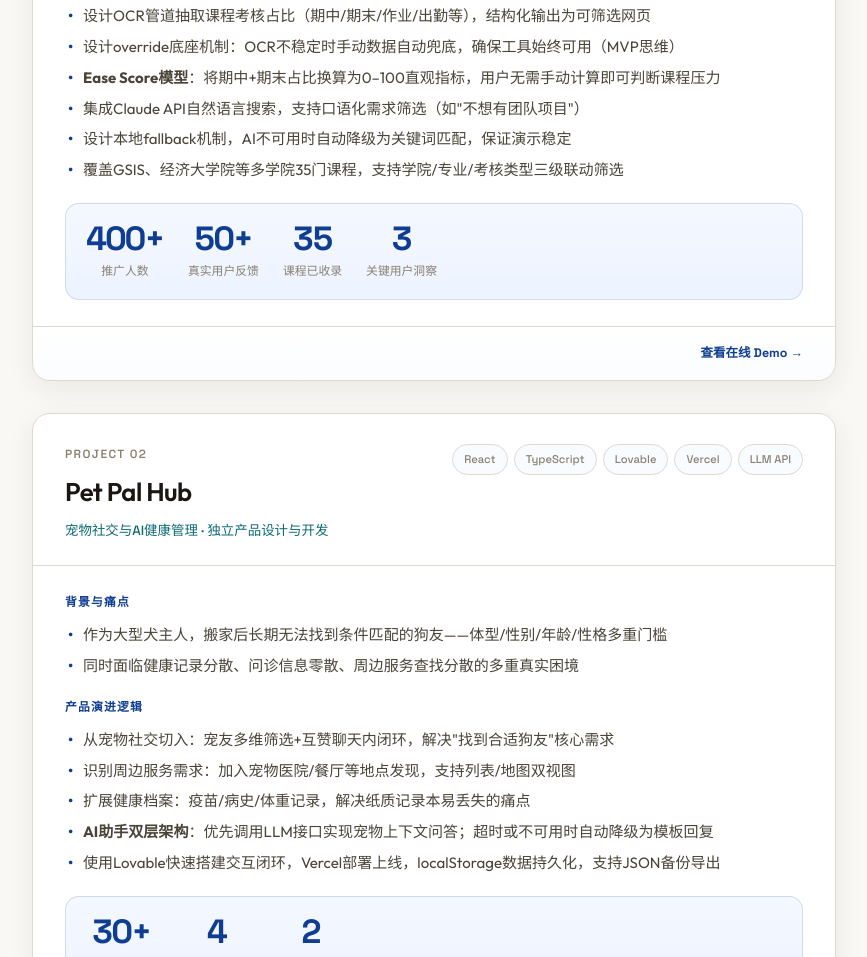
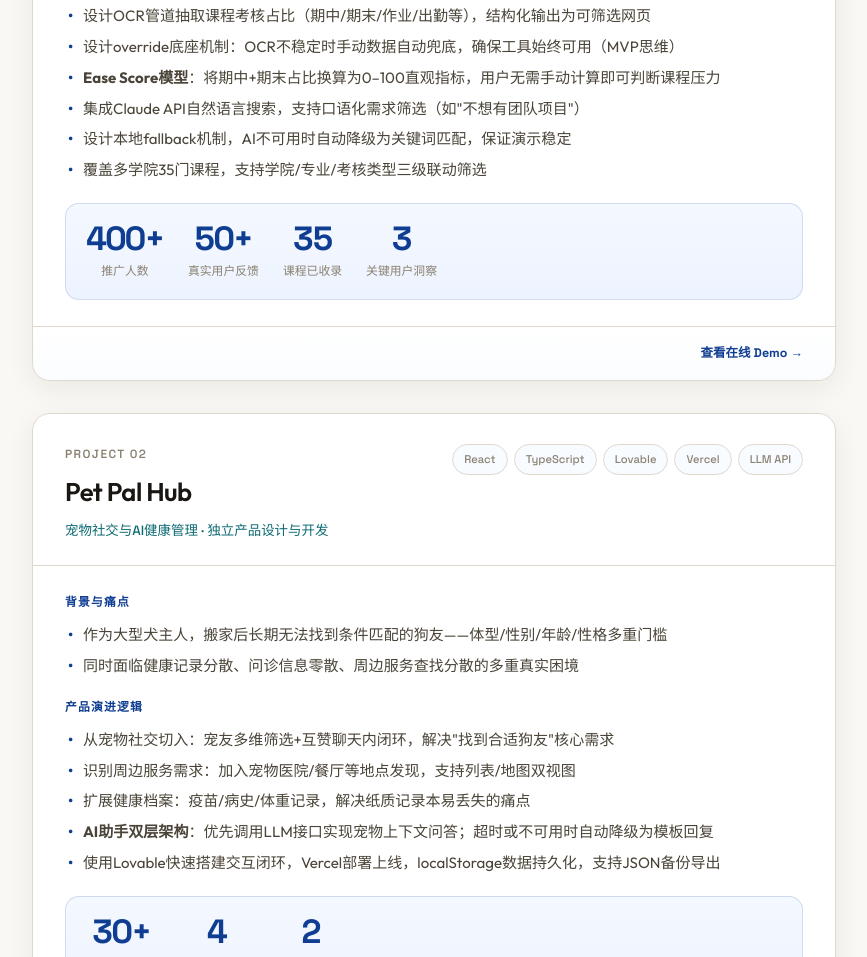
Before and after one commit to 111TANG-No1/111TANG-No1.github.io, a plain HTML site: page index.html in a window 1280 px wide. Shown: the part 1317-2274 px from the top of the page, without its empty margins (206-1073 px from the left). Drawn offline with Linux system fonts and the light colour scheme.

Commit message:
index.html

```diff
--- a/index.html
+++ b/index.html
@@ -729,7 +729,7 @@ footer {
         <li><strong>Ease Score模型</strong>：将期中+期末占比换算为0–100直观指标，用户无需手动计算即可判断课程压力</li>
         <li>集成Claude API自然语言搜索，支持口语化需求筛选（如"不想有团队项目"）</li>
         <li>设计本地fallback机制，AI不可用时自动降级为关键词匹配，保证演示稳定</li>
-        <li>覆盖GSIS、经济大学院等多学院35门课程，支持学院/专业/考核类型三级联动筛选</li>
+        <li>覆盖多学院35门课程，支持学院/专业/考核类型三级联动筛选</li>
       </ul>
 
       <div class="result-box">
```
